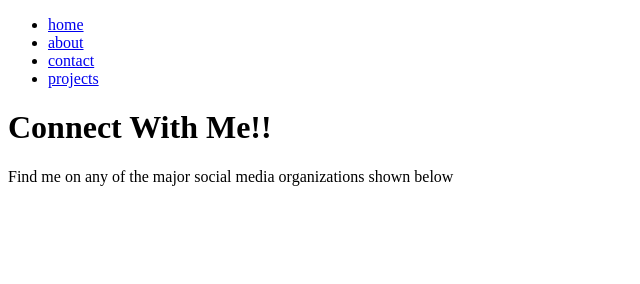
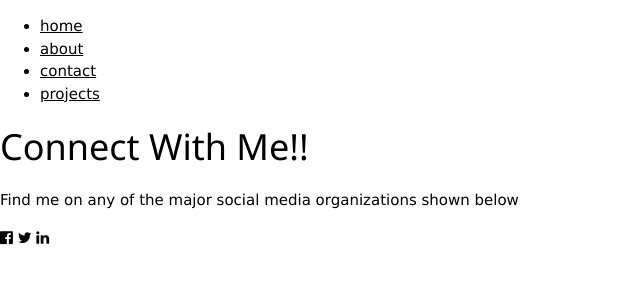
Before and after one commit to vasunep0306/portfolio, a plain HTML site: page connect.html in a window 1280 px wide. Shown: the whole page, without its empty margins (0-640 px from the left). Drawn offline with nearby package versions, Linux system fonts and the light colour scheme.

Commit message:
link stylesheet to all pages

```diff
--- a/connect.html
+++ b/connect.html
@@ -3,14 +3,18 @@
 
 <head>
     <title> Connect </title>
-    <link rel="stylesheet" type="text/css" href="#">
+    <link rel="stylesheet" type="text/css" href="styles/stylesheet.css">
+    <meta name="viewport" content="width=device-width, initial-scale=1">
+    <link rel="stylesheet" href="https://www.w3schools.com/w3css/4/w3.css">
+    <link rel='stylesheet' href='https://fonts.googleapis.com/css?family=Roboto'>
+    <link rel="stylesheet" href="https://cdnjs.cloudflare.com/ajax/libs/font-awesome/4.7.0/css/font-awesome.min.css">
 </head>
 
 <body>
 
     <ul>
         <li><a href="index.html">home</a></li>
-        <li><a href="connect.html">about</a></li>
+        <li><a href="about.html">about</a></li>
         <li><a href="contact.html">contact</a></li>
         <li><a href="projects.html">projects</a></li>
     </ul>
@@ -18,7 +22,9 @@
     <h1>Connect With Me!!</h1>
     <p>Find me on any of the major social media organizations shown below</p>
 
-
+    <a href="https://www.facebook.com/vneppalli1"><i class="fa fa-facebook-official w3-hover-opacity"></i></a>
+    <a href="https://twitter.com/VasuNeppalli?lang=en"><i class="fa fa-twitter w3-hover-opacity"></i></a>
+    <a href="https://www.linkedin.com/in/vasanth-neppalli-75a122127/"><i class="fa fa-linkedin w3-hover-opacity"></i></a>
 </body>
 
 </html>
```
Also changed, not shown: about.html (+5 -1 lines), contact.html (+5 -1 lines), index.html (+4 -0 lines), projects.html (+5 -1 lines).
